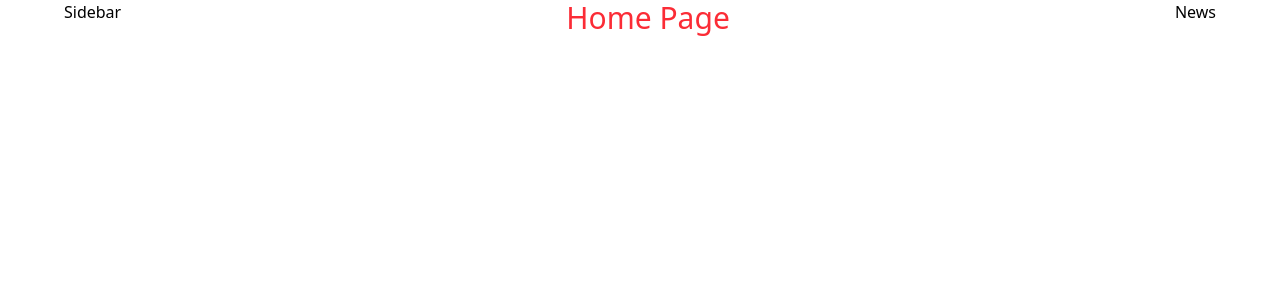
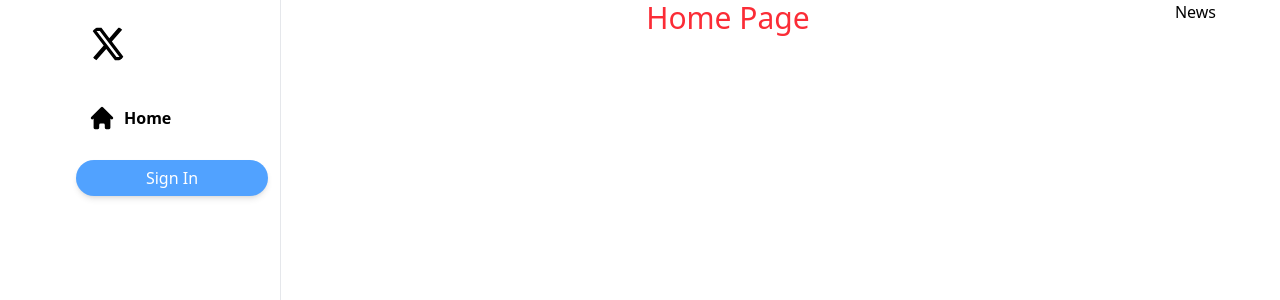
Before and after one commit to ShahriarX2/X-Clone, a Next.js app: page / in a window 1280 px wide. Shown: the top 300 px of the page. Built offline with nearby package versions, Linux system fonts and the light colour scheme.

Commit message:
Added sidebar design components

```diff
--- a/app/layout.js
+++ b/app/layout.js
@@ -1,17 +1,12 @@
-import { Geist, Geist_Mono } from "next/font/google";
+import { Inter } from "next/font/google";
 import "./globals.css";
 import Sidebar from "@/components/Sidebar";
 import News from "@/components/News";
 
-const geistSans = Geist({
-  variable: "--font-geist-sans",
-  subsets: ["latin"],
-});
 
-const geistMono = Geist_Mono({
-  variable: "--font-geist-mono",
-  subsets: ["latin"],
-});
+const inter = Inter({
+    variable: "--font-inter",
+})
 
 export const metadata = {
   title: "X",
@@ -22,10 +17,10 @@ export default function RootLayout({ children }) {
   return (
     <html lang="en">
       <body
-        className={`${geistSans.variable} ${geistMono.variable} antialiased`}
+        className={`${inter.variable} antialiased`}
       >
       <div className="flex justify-between max-w-6xl mx-auto">
-          <div>
+          <div className="hidden sm:inline border-r border-gray-200 h-screen p-3">
               <Sidebar />
           </div>
           <div>{children}</div>
--- a/components/Sidebar.jsx
+++ b/components/Sidebar.jsx
@@ -1,6 +1,21 @@
+import { FaXTwitter } from "react-icons/fa6";
+import { HiHome } from "react-icons/hi"
+import Link from "next/link";
+
 const Sidebar = () => {
     return (
-        <h1>Sidebar</h1>
+        <div className="flex flex-col gap-4">
+            <Link href="/">
+                <FaXTwitter className="w-16 h-16 cursor-pointer p-3 hover:bg-gray-100 rounded-full transition duration-150 ease-in-out" />
+            </Link>
+            <Link href="/" className="flex justify-between items-center p-3 hover:bg-gray-100 rounded-full transition duration-150 ease-in-out gap-2 w-fit">
+                <HiHome className="w-7 h-7"/>
+                <span className="font-bold hidden xl:inline">Home</span>
+            </Link>
+            <button className="bg-blue-400 text-white cursor-pointer hover:brightness-95 rounded-full w-48 h-9 transition duration-150 ease-in-out hidden lg:inline shadow-md">
+                Sign In
+            </button>
+        </div>
     )
 }
 
```
Also changed, not shown: package.json (+4 -3 lines), 1 other file (tests, documents, lock files or other folders).
